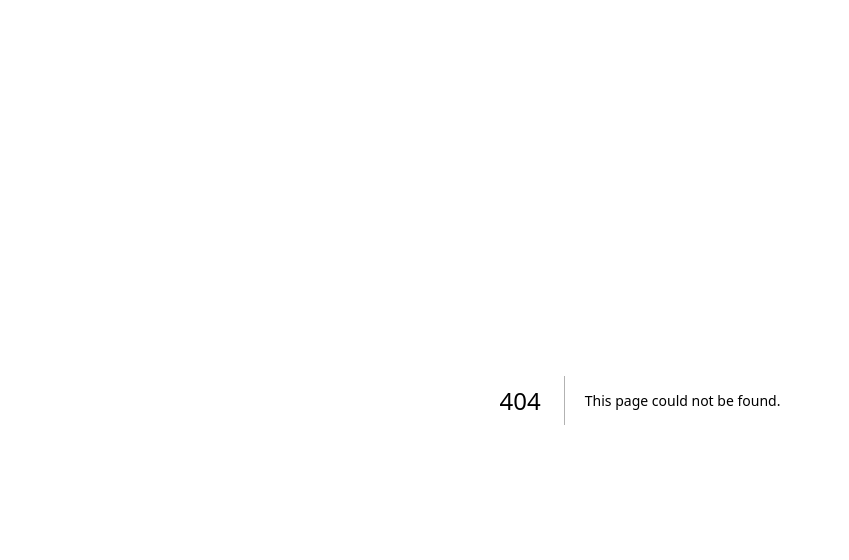
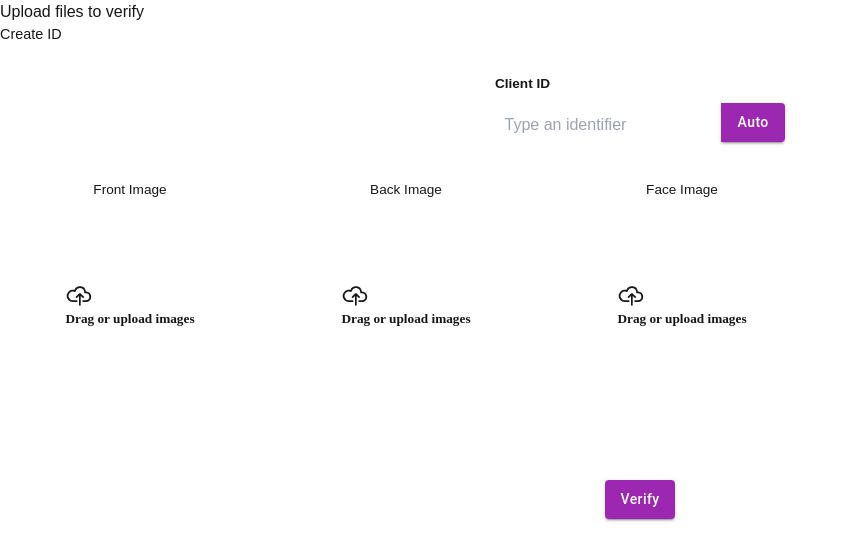
Before and after one commit to Suma-Mexico/integration-samples, a Next.js app: page /endpoint in a window 1280 px wide. Before the commit this address had no page. Shown: the top 560 px of the page, without its empty margins (0-849 px from the left). Built offline with nearby package versions, Linux system fonts and the light colour scheme.

Commit message:
feat(endpoint): add page

```diff
--- /dev/null
+++ b/app/endpoint/page.tsx
@@ -0,0 +1,193 @@
+"use client"
+
+import { useState } from "react";
+import { v4 as uuidv4 } from "uuid";
+import Button from "@mui/material/Button";
+import Grid from "@mui/material/Grid2";
+
+// Components
+import DropZone from "../ui/drop";
+import ModalLoading from "../ui/loading";
+
+// Utils
+import callToVerify from "../helpers/callToVerify";
+import { initialModal, labelsVerify } from "../fixtures/ui.fixture";
+
+const Endpoint = () => {
+  const [anverso, setAnverso] = useState<string | null>(null);
+  const [reverso, setReverso] = useState<string | null>(null);
+  const [facial, setFacial] = useState<string | null>(null);
+  const [identifier, setIdentifier] = useState<string>("");
+  const [loading, setLoading] = useState<boolean>(false);
+  const [modalState, setModalState] = useState(initialModal);
+  const [isWaiting, setIsWaiting] = useState<boolean>(false);
+
+  /** */
+  const generateUUID = () => {
+    const identifier = uuidv4();
+    setIdentifier(identifier);
+  };
+
+  const handlerFrontImage = (img: string) => setAnverso(img);
+  const handlerBackImage = (img: string) => setReverso(img);
+  const handlerFaceImage = (img: string) => setFacial(img);
+
+  const fields = [
+    {
+      onChange: handlerFrontImage,
+      text: "Front Image",
+      type: "front",
+    },
+    {
+      onChange: handlerBackImage,
+      text: "Back Image",
+      type: "back",
+    },
+    {
+      onChange: handlerFaceImage,
+      text: "Face Image",
+      type: "face",
+    },
+  ];
+
+  const onClickHandlerVerify = async () => {
+    await callToVerify({
+      anverso,
+      facial,
+      identifier,
+      reverso,
+      setIsWaiting,
+      setModalState,
+      setLoading,
+    });
+  };
+
+  return (
+    <>
+      <div style={{ margin: "0 0 2em 0" }}>
+        <div style={{ marginBottom: "1.8rem" }}>
+          <h1 className="h1_table_title">Upload files to verify</h1>
+          <p
+            style={{
+              fontSize: "clamp(0.8rem, 0.9rem, 1rem)",
+              color: "var(--text-color-description)",
+            }}
+          >
+            Create ID
+          </p>
+        </div>
+        <div style={{ display: "flex", justifyContent: "space-evenly" }}>
+          <div
+            style={{
+              display: "flex",
+              justifyContent: "center",
+              flexWrap: "wrap",
+              flexDirection: "column",
+            }}
+          >
+            <strong
+              style={{
+                fontSize: "0.85em",
+                paddingBottom: "8px",
+                color: "var(--text-color-description)",
+              }}
+            >
+              Client ID
+            </strong>
+            <div style={{ display: "flex", flexWrap: "wrap" }}>
+              <input
+                type="text"
+                className="content_input_custom_text"
+                placeholder={"Type an identifier"}
+                style={{
+                  padding: "0.65rem 0.6rem",
+                  borderRadius: "4px 0 0 4px",
+                }}
+                value={identifier}
+                onChange={(e) => {
+                  const id = e?.target?.value;
+                  setIdentifier(id?.replace(/\s/g, ""));
+                }}
+              />
+              <Button
+                onClick={generateUUID}
+                variant="contained"
+                color="secondary"
+                size="medium"
+                type="button"
+                className="btns_actions_with_background_purple"
+                style={{
+                  textTransform: "capitalize",
+                  height: "2.44rem",
+                  borderRadius: "0 4px 4px 0",
+                  border: "1px solid var(--secondary-color)",
+                }}
+              >
+                Auto
+              </Button>
+            </div>
+          </div>
+        </div>
+      </div>
+
+      <Grid
+        container
+        spacing={2}
+        style={{ marginTop: "1rem", marginBottom: "5rem" }}
+      >
+        {fields.map(({ onChange, text, type }) => (
+          <Grid key={text}>
+            <Grid
+              container
+              direction="column"
+              justifyContent="center"
+              alignItems="center"
+            >
+              <h4
+                style={{
+                  color: "var(--light-black-color)",
+                  fontSize: "0.85rem",
+                  marginBottom: "10px",
+                }}
+              >
+                {text}
+              </h4>
+              <DropZone
+                onChange={onChange}
+                key={type}
+                validateSize={{ show: type === "face", size: 6 }}
+              />
+            </Grid>
+          </Grid>
+        ))}
+      </Grid>
+      <Grid container justifyContent={"center"}>
+        <Button
+          disabled={loading}
+          onClick={onClickHandlerVerify}
+          variant="contained"
+          color="secondary"
+          size="medium"
+          type="button"
+          className="btns_actions_with_background_purple"
+          style={{
+            textTransform: "capitalize",
+            height: "2.44rem",
+          }}
+        >
+          Verify
+        </Button>
+      </Grid>
+      <ModalLoading
+        isLoading={isWaiting}
+        button={labelsVerify.ok}
+        titleWaiting={labelsVerify.waitingDescription}
+        isOpen={modalState.open}
+        titleDialog={modalState.title}
+        contentDialog={modalState.content}
+      />
+    </>
+  );
+};
+
+export default Endpoint;
```
